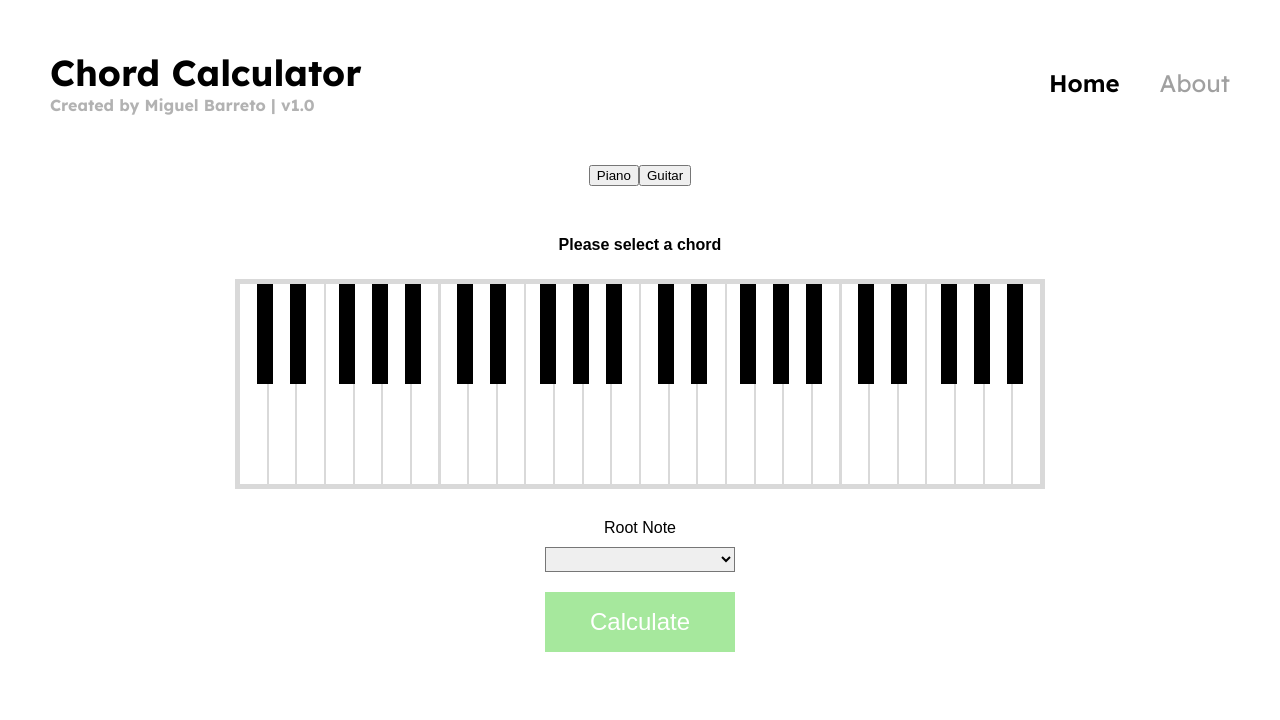
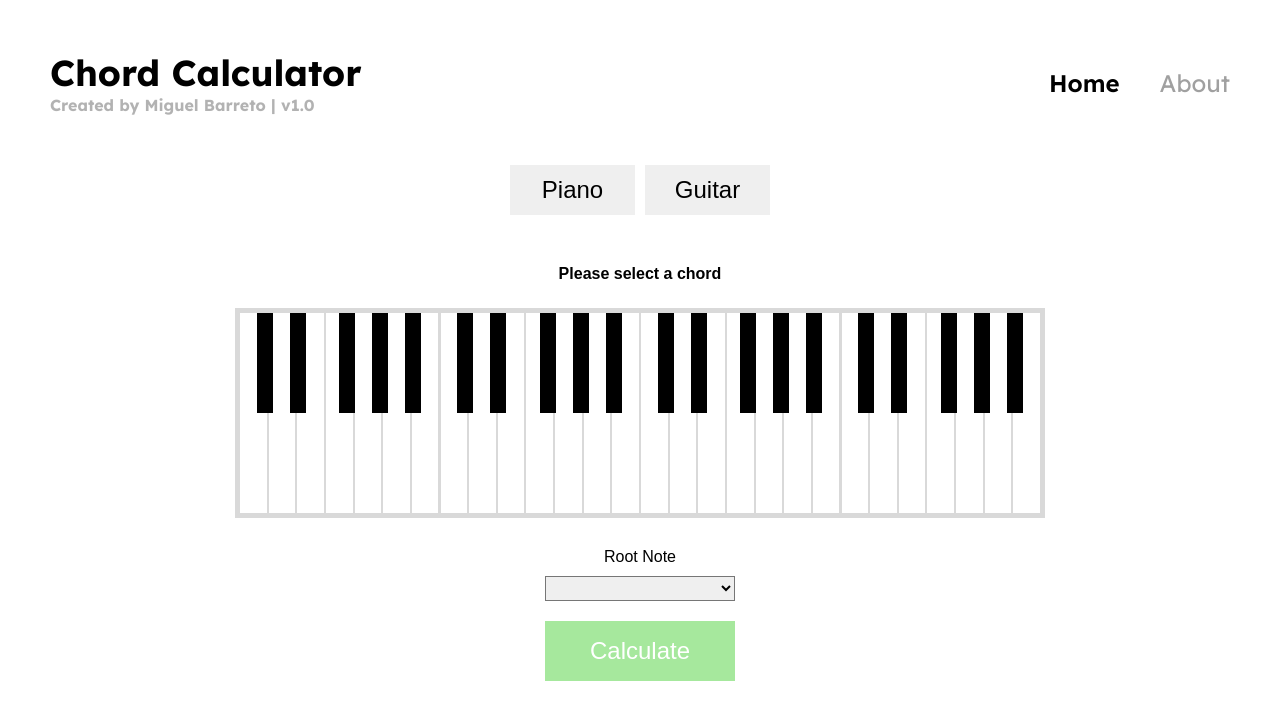
Before and after one commit to mbdguitar/chord-calculator, a React (Create React App) app: page /home in a window 1280 px wide. Shown: the top 720 px of the page. Built offline with nearby package versions, Linux system fonts and the light colour scheme.

Commit message:
Add styling to menu buttons

```diff
--- a/src/components/InstrumentMenu.js
+++ b/src/components/InstrumentMenu.js
@@ -4,8 +4,8 @@ import styles from '../modules/InstrumentMenu.module.css';
 function InstrumentMenu({ handleInstrumentMenuButton }) {
     return (
         <div className={styles.button_container}>
-            <button className={styles.piano_button} onClick={handleInstrumentMenuButton} name={'Piano'}>Piano</button>
-            <button className={styles.guitar_button} onClick={handleInstrumentMenuButton} name={'Guitar'}>Guitar</button>
+            <button onClick={handleInstrumentMenuButton} name={'Piano'}>Piano</button>
+            <button onClick={handleInstrumentMenuButton} name={'Guitar'}>Guitar</button>
         </div>
     )
 }
--- a/src/modules/InstrumentMenu.module.css
+++ b/src/modules/InstrumentMenu.module.css
@@ -1,3 +1,16 @@
 .button_container {
     justify-self: center;
 }
+
+.button_container button {
+    cursor: pointer;
+    border: none;
+    height: 50px;
+    width: 125px;
+    font-size: 24px;
+    margin: 0 5px;
+}
+
+.button_container button:hover {
+    background-color: #d6d6d6;
+}
```
